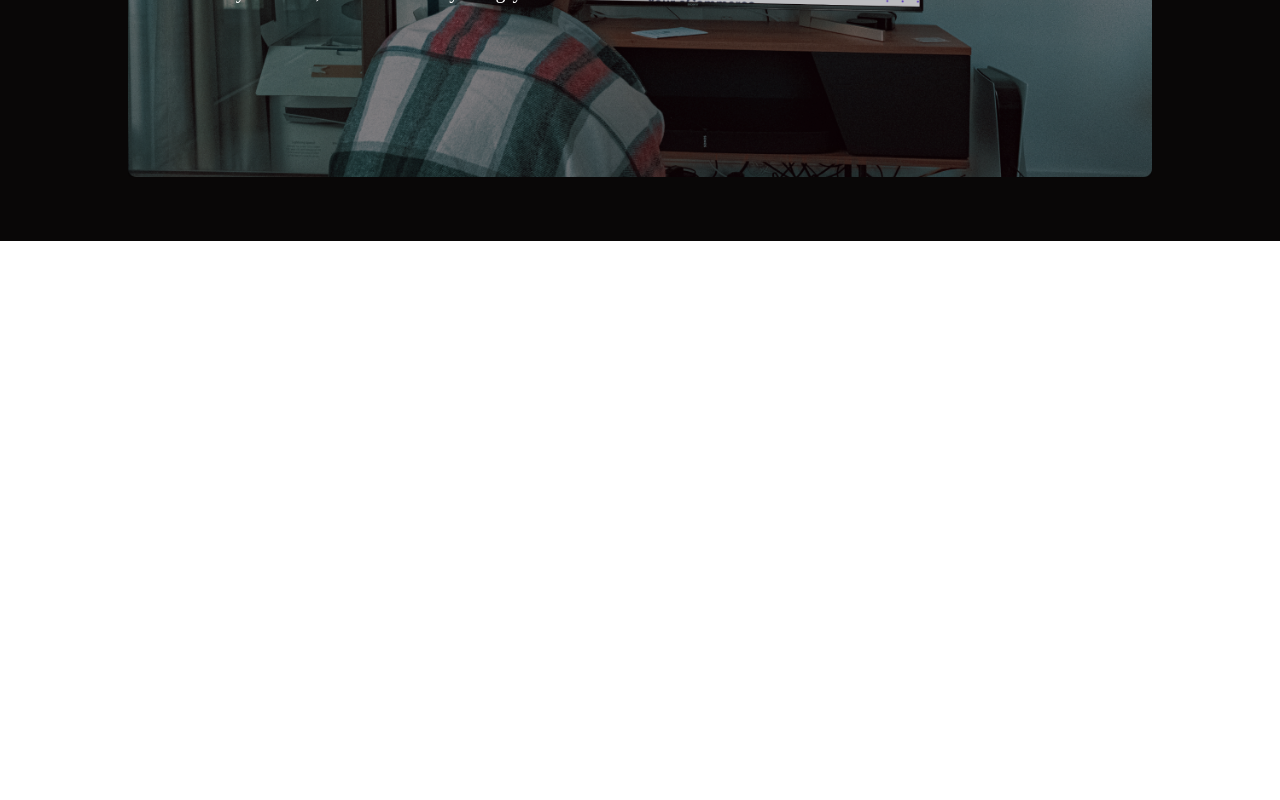
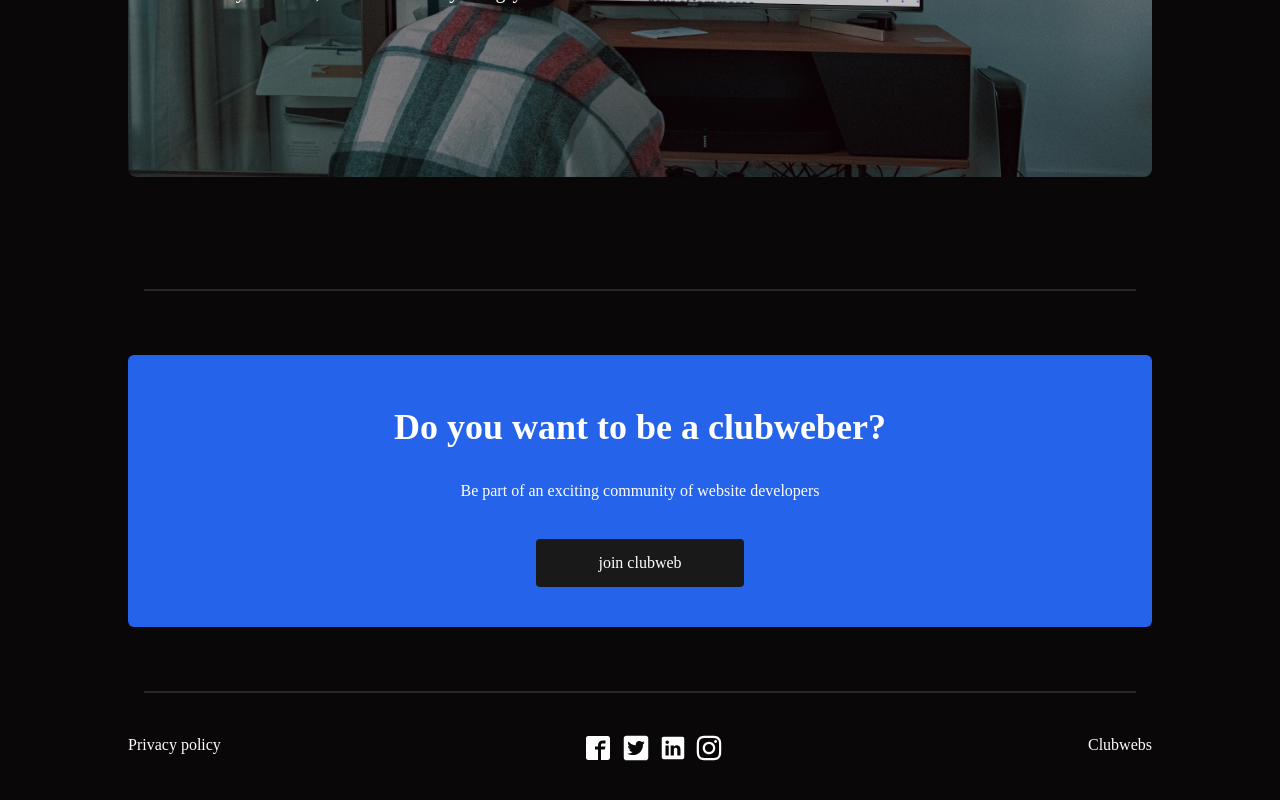
Before and after one commit to AliBoka/clubweb, a React (Create React App) app: page / in a window 1280 px wide. Shown: the part 4495-5295 px from the top of the page. Before the commit the page ends 4736 px from the top, so only its background shows below. Built offline with nearby package versions, Linux system fonts and the light colour scheme.

Commit message:
add social icon and etc.

```diff
--- a/src/components/Footer.jsx
+++ b/src/components/Footer.jsx
@@ -1,7 +1,10 @@
 import React, { useState } from "react";
 import img from "../assets/footerImg.png";
 import mobileImg from "../assets/mobileFooterImg.png";
-
+import {IoLogoLinkedin} from 'react-icons/io'
+import {ImFacebook2} from 'react-icons/im'
+import {FaTwitterSquare} from 'react-icons/fa'
+import {FaInstagram} from 'react-icons/fa'
 const Footer = () => {
   const [mobile, setMobile] = useState(window.innerWidth > 640 ? false : true);
   return (
@@ -32,7 +35,7 @@ const Footer = () => {
           <div className="relative">
             <img src={img} alt="footer-img" className="w-full" />
             <div
-              className="absolute z-50  w-full h-full top-0 rounded flex items-center"
+              className="absolute  w-full h-full top-0 rounded flex items-center"
               style={{ backgroundColor: "rgba(0, 0, 0, 0.25)" }}
             >
               <div className="pl-12 pb-16">
@@ -46,6 +49,23 @@ const Footer = () => {
           </div>
         )}
       </div>
+      <div className="border border-[#282828] mt-28 mb-16 mx-4"></div>
+      <div className="flex flex-col rounded-md bg-blue-600 justify-center sm:items-center py-10 px-5  mx-3 sm:mx-0">
+        <h1 className="text-2xl sm:text-4xl font-semibold my-1 sm:my-3">Do you want to be a clubweber?</h1>
+        <h6 className="text-sm sm:text-base font-extralight  sm:my-5 my-1 pr-16 sm:pr-0">Be part of an exciting community of website developers</h6>
+      <button className="w-52 h-12 mt-4 rounded flex justify-center items-center bg-[#1A1919] hover:bg-white hover:text-[#1A1919] transition-all duration-300 ease-in-out">join clubweb</button>
+      </div>
+      <div className="border border-[#282828] mt-16 mb-10 mx-4"></div>
+      <div className="flex justify-between sm:px-0 px-3">
+        <p className="cursor-pointer">Privacy policy</p>
+          <div className="flex items-center text-2xl justify-around" >
+            <ImFacebook2 className="mr-3 cursor-pointer"/>
+            <FaTwitterSquare size={28} className="mr-2 cursor-pointer"/>
+            <IoLogoLinkedin className="mr-[0.40rem] cursor-pointer"size={30} />
+            <FaInstagram className=" cursor-pointer" size={28}/>
+          </div>
+          <p className="cursor-pointer">Clubwebs</p>
+      </div>
     </div>
   );
 };
```
